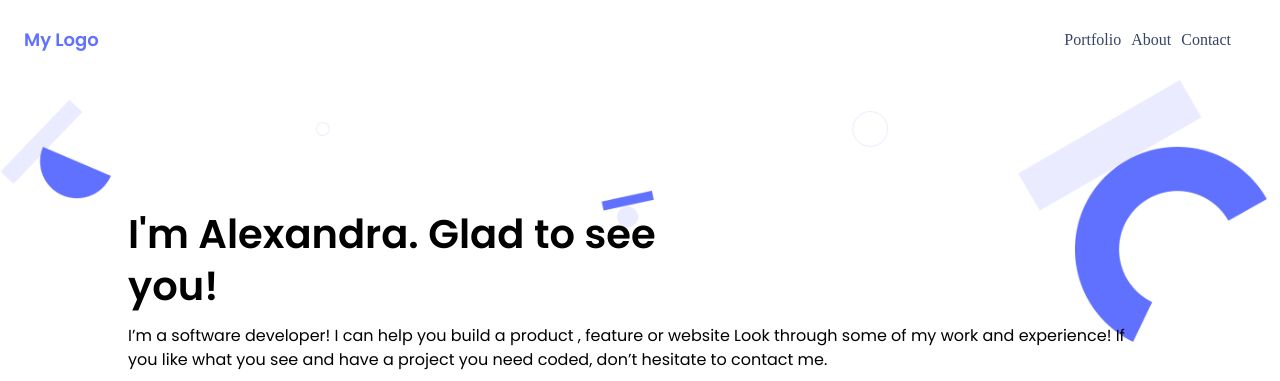
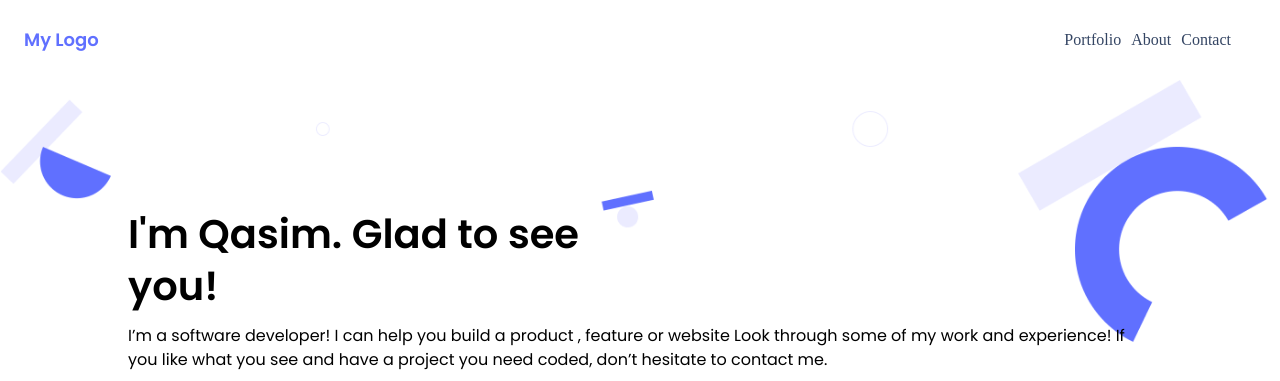
Before and after one commit to MuhammadQasimTasleem/Portfolio-Desktop-version, a website: page index.html in a window 1280 px wide. Shown: the top 381 px of the page. Drawn offline with Linux system fonts and the light colour scheme.

Commit message:
Update name in header

```diff
--- a/index.html
+++ b/index.html
@@ -27,7 +27,7 @@
 <section>
     <div class="hero">
         <hgroup class="hero-content">
-            <h1>I'm Alexandra. Glad to see<br> you!</h1>
+            <h1>I'm Qasim. Glad to see<br> you!</h1>
             <p>I’m a software developer! I can help you build a product , feature or website Look through some of my work and experience! If you like what you see and have a project you need coded, don’t hesitate to contact me.</p>
         </hgroup>
         <span>LET'S CONNECT</span>
```
